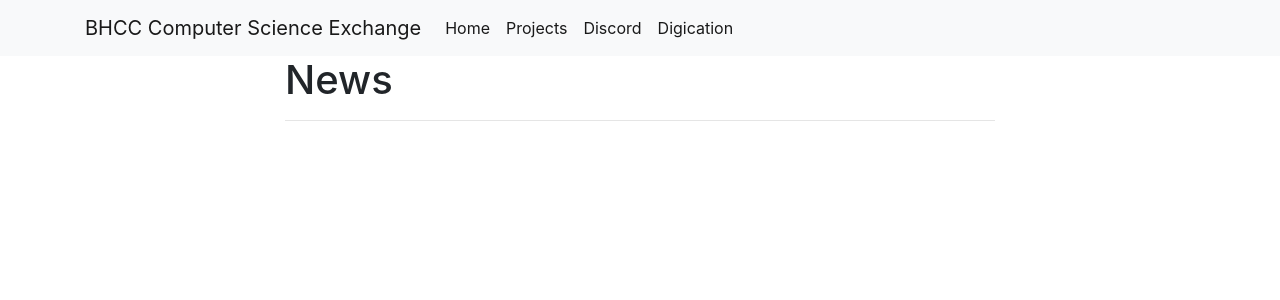
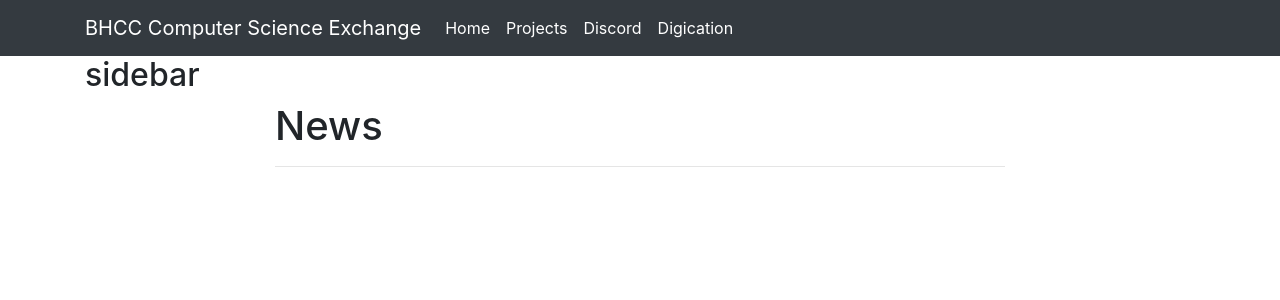
Before and after one commit to BHCC-CSX/CSXDjangoSite, a Django app: page / in a window 1280 px wide. Shown: the top 300 px of the page. Run offline with Django 3.2, Linux system fonts and the light colour scheme; data that the repository does not hold is empty; some libraries are stand-ins or nearby versions.

Commit message:
Changed navbar style to dark theme.

```diff
--- a/mysite/settings.py
+++ b/mysite/settings.py
@@ -24,7 +24,7 @@ BASE_DIR = os.path.dirname(os.path.dirname(os.path.abspath(__file__)))
 SECRET_KEY = os.environ['CSX_SECRET_KEY']
 
 # SECURITY WARNING: don't run with debug turned on in production!
-DEBUG = False
+DEBUG = True
 
 # SECURITY WARNING: App Engine's security features ensure that it is safe to
 # have ALLOWED_HOSTS = ['*'] when the app is deployed. If you deploy a Django
--- a/mysite/templates/base.html
+++ b/mysite/templates/base.html
@@ -1,8 +1,8 @@
 <link rel="stylesheet" href="https://stackpath.bootstrapcdn.com/bootstrap/4.1.3/css/bootstrap.min.css" integrity="sha384-MCw98/SFnGE8fJT3GXwEOngsV7Zt27NXFoaoApmYm81iuXoPkFOJwJ8ERdknLPMO" crossorigin="anonymous">
 
-<nav class="navbar navbar-expand-lg navbar-light bg-light">
+<nav class="navbar navbar-expand-lg navbar-dark bg-dark">
     <div class="container">
-        <a class="navbar-brand" href="{% url 'project_index' %}">BHCC Computer Science Exchange</a>
+        <a class="navbar-brand" href="{% url 'blog_index' %}">BHCC Computer Science Exchange</a>
         <button class="navbar-toggler" type="button" data-toggle="collapse" data-target="#navbarSupportedContent" aria-controls="navbarSupportedContent" aria-expanded="false" aria-label="Toggle navigation">
           <span class="navbar-toggler-icon"></span>
         </button>
@@ -28,8 +28,18 @@
 
 </nav>
 
+
+
 <div class="container">
+  <div class="row">
+    <div class="col-sm-4">
+    <h2>sidebar</h2>
+
+    </div>
+
+
     {% block page_content %}{% endblock %}
+  </div>
 </div>
 
 <script src="https://code.jquery.com/jquery-3.3.1.slim.min.js" integrity="sha384-q8i/X+965DzO0rT7abK41JStQIAqVgRVzpbzo5smXKp4YfRvH+8abtTE1Pi6jizo" crossorigin="anonymous"></script>
```
Also changed, not shown: mysite/templates/index.html (added).
